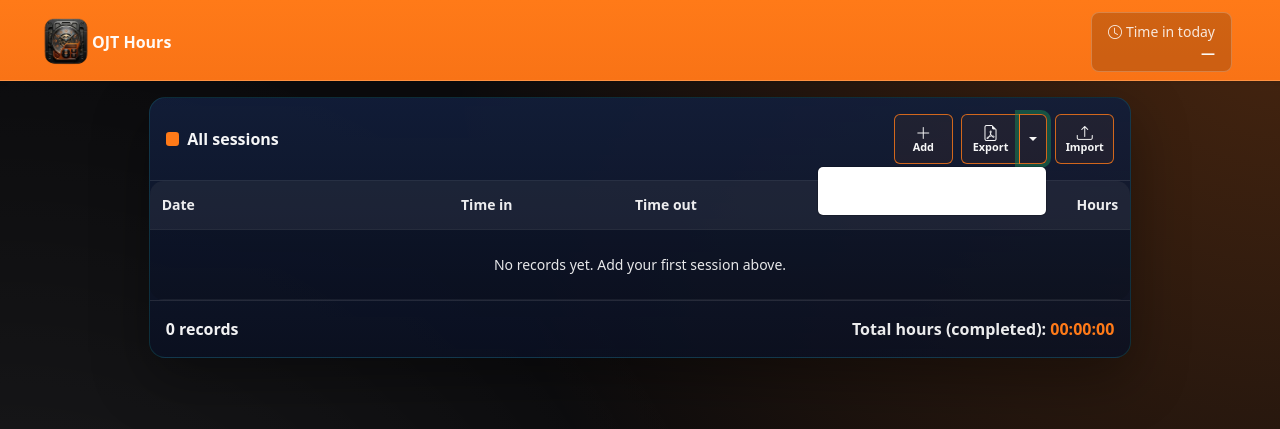
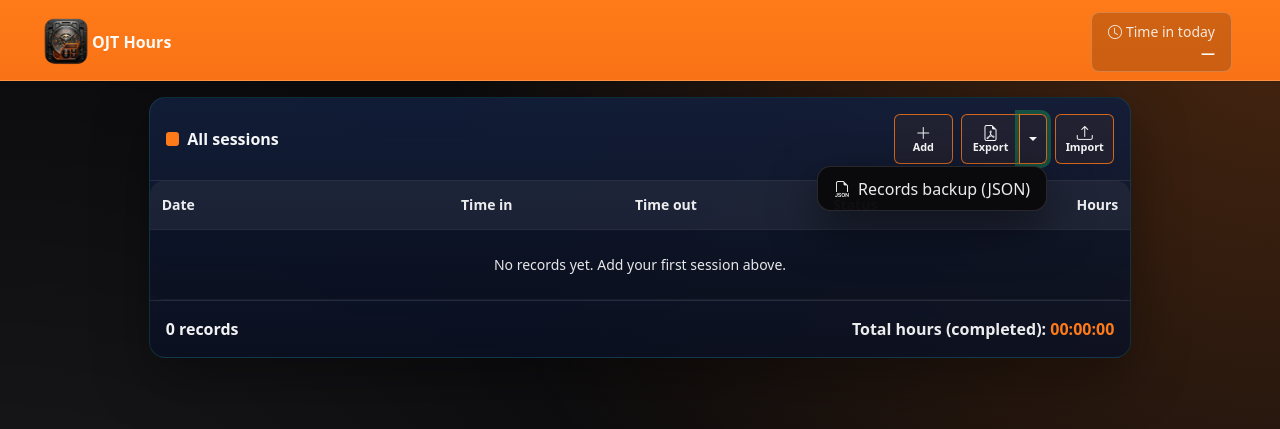
Before and after one commit to briant118/OJTH, a Django app: page /calculate/ in a window 1280 px wide, after a click on "Other export formats". Shown: the top 429 px of the page. Run offline with Django 5.2, Linux system fonts and the light colour scheme; the visitor is signed in with stand-in values (Sample User, id 1); data comes from the database, SQL or seed files in the repository; data that the repository does not hold is empty; some libraries are stand-ins or nearby versions.

Commit message:
background

```diff
--- a/CalculateHours/templates/partials/bootstrap_head.html
+++ b/CalculateHours/templates/partials/bootstrap_head.html
@@ -10,5 +10,5 @@
 <link href="https://cdn.jsdelivr.net/npm/bootstrap@5.3.3/dist/css/bootstrap.min.css" rel="stylesheet" crossorigin="anonymous" />
 <link href="https://cdn.jsdelivr.net/npm/bootstrap-icons@1.11.3/font/bootstrap-icons.min.css" rel="stylesheet" />
 <link rel="icon" type="image/svg+xml" href="{% static 'images/logo.svg' %}" />
-<link rel="stylesheet" href="{% static 'css/ojt.css' %}?v=3" />
+<link rel="stylesheet" href="{% static 'css/ojt.css' %}?v=4" />
 <script src="{% static 'js/pwa-register.js' %}" defer></script>
--- a/static/css/ojt.css
+++ b/static/css/ojt.css
@@ -1563,3 +1563,26 @@ details.ojt-profile-details[open] .ojt-profile-panel {
   background-color: #000000;
   color: rgba(255, 255, 255, 0.95);
 }
+
+/* Records export split button — dark dropdown menu */
+.ojt-page .ojt-records-card .dropdown-menu {
+  background: rgba(11, 11, 13, 0.98) !important;
+  border: 1px solid rgba(255, 255, 255, 0.12) !important;
+  border-radius: 0.85rem !important;
+  box-shadow: 0 18px 45px rgba(0, 0, 0, 0.5) !important;
+  padding: 0.35rem 0 !important;
+}
+
+.ojt-page .ojt-records-card .dropdown-item {
+  color: rgba(255, 255, 255, 0.92) !important;
+}
+
+.ojt-page .ojt-records-card .dropdown-item:hover,
+.ojt-page .ojt-records-card .dropdown-item:focus {
+  background: rgba(255, 122, 24, 0.18) !important;
+  color: #ffffff !important;
+}
+
+.ojt-page .ojt-records-card .dropdown-item i {
+  color: rgba(255, 255, 255, 0.88);
+}
```
